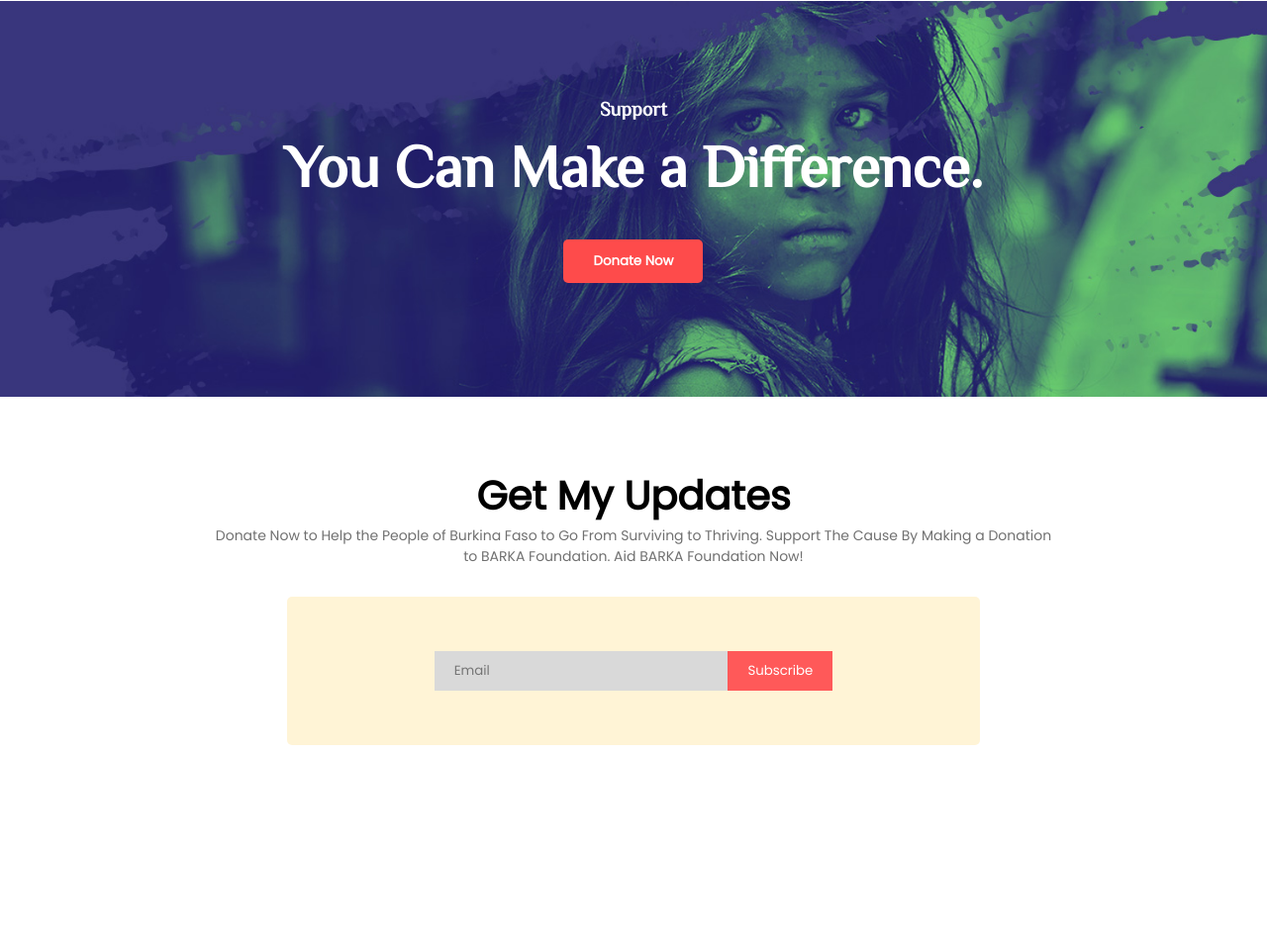
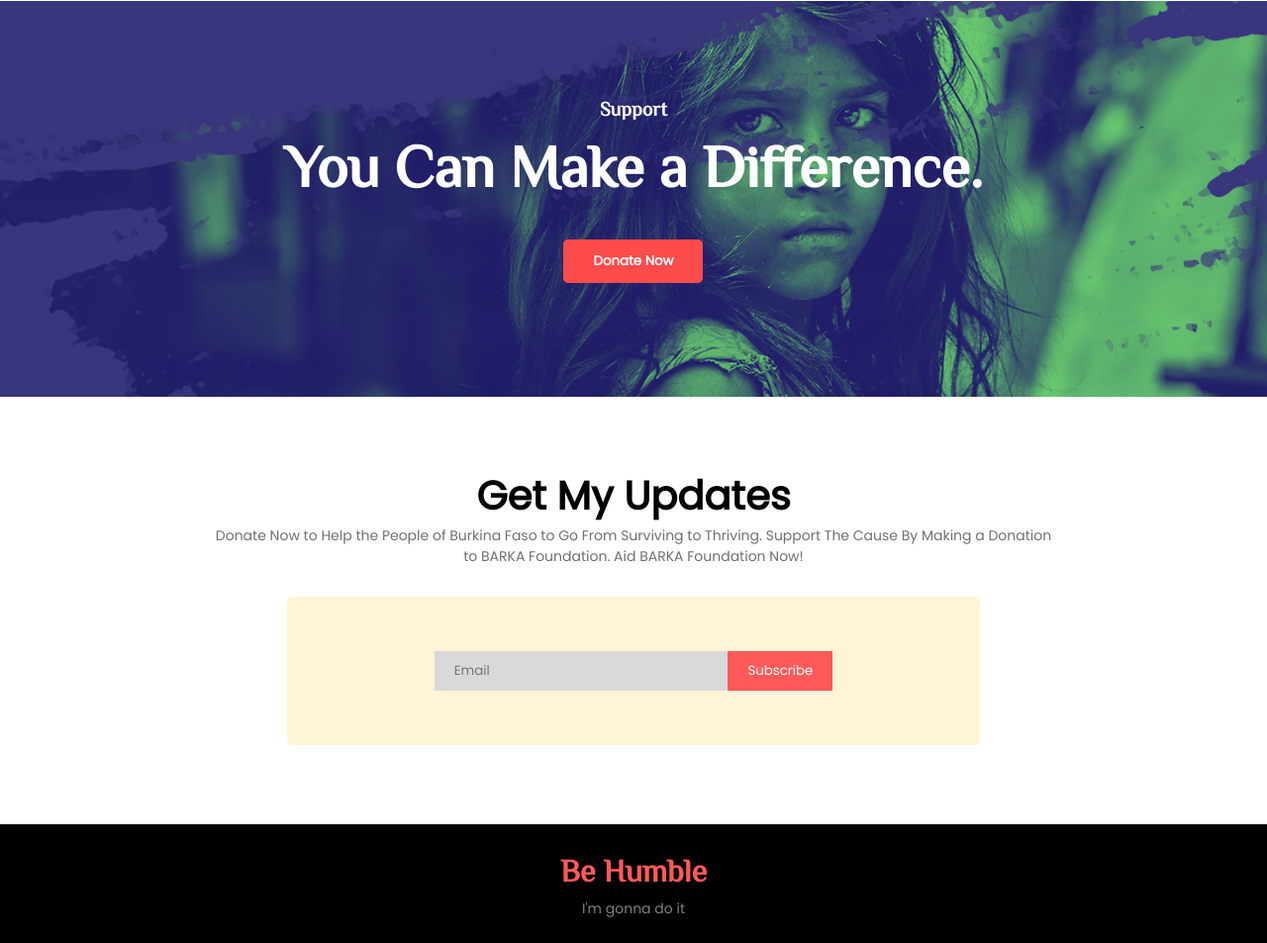
Before and after one commit to SaykatGhosh/Donate-Today, a plain HTML site: page index.html in a window 1280 px wide. Shown: the part 1757-2710 px from the top of the page at 99% size. Before the commit the page ends 2590 px from the top, so only its background shows below. Drawn offline with Linux system fonts and the light colour scheme.

Commit message:
footer done

```diff
--- a/index.html
+++ b/index.html
@@ -127,6 +127,16 @@
         </div>
     </section>
     <!-- from section End -->
+    <!-- footer section start  -->
+    <footer>
+        <div class="footer-section">
+            <div class="footer-description">
+                <h1 style="font-family: 'El Messiri', sans-serif; color: #FF5959;">Be Humble</h1>
+                <p style="font-size: 14px; color: gray;">I'm gonna do it</p>
+            </div>
+        </div>
+    </footer>
+    <!-- footer section End  -->
 </body>
 
 </html>
--- a/style.css
+++ b/style.css
@@ -251,3 +251,20 @@
 }
 
 /* get my updates End  */
+
+/* footer section start  */
+.footer-section {
+    height: 120px;
+    background-color: black;
+    display: flex;
+    align-items: center;
+    justify-content: center;
+}
+
+
+.footer-description {
+    color: white;
+    text-align: center;
+}
+
+/* footer section End  */
```
